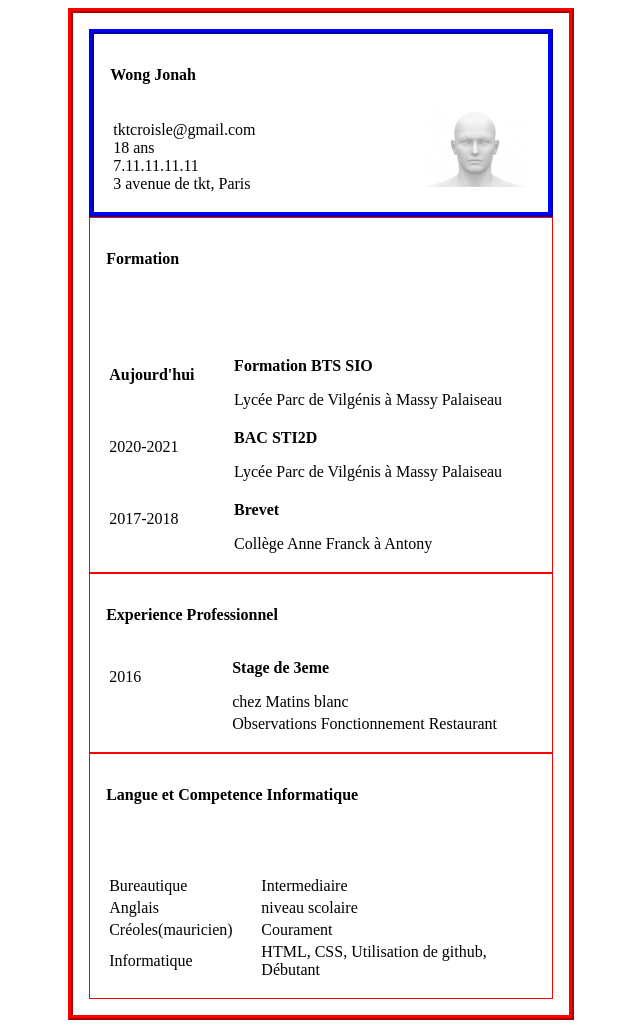
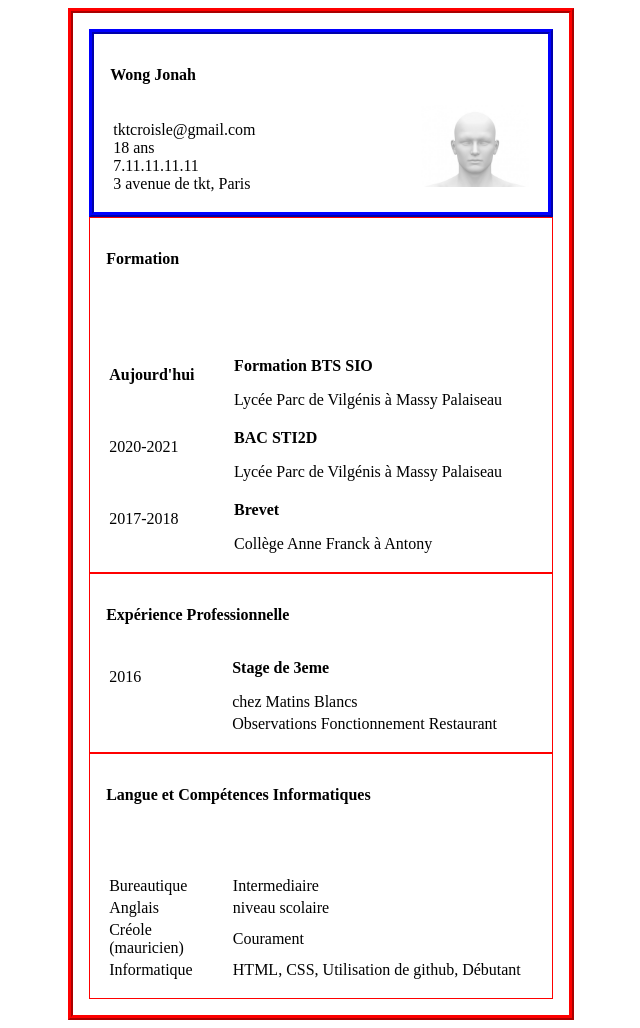
Before and after one commit to Jonah92160/dossier-double-page, a plain HTML site: page CV.html in a window 1280 px wide. Shown: the whole page, without its empty margins (319-959 px from the left). Drawn offline with Linux system fonts and the light colour scheme.

Commit message:
Update CV.html

```diff
--- a/CV.html
+++ b/CV.html
@@ -36,10 +36,10 @@
 
 
 		<div class="b3">
-		<p class="a1">Experience Professionnel</p>
+		<p class="a1">Expérience Professionnelle</p>
 			<table border="0" width="100%">
 	<tr>
-		<td width="20%">2016</td> <td width="50%"><p class="a1">Stage de 3eme</p> chez Matins blanc</td>
+		<td width="20%">2016</td> <td width="50%"><p class="a1">Stage de 3eme</p> chez Matins Blancs</td>
 	</tr>
 	<tr>
 		<td width="20%"></td><td width="50%">Observations Fonctionnement Restaurant</td>
@@ -47,7 +47,7 @@
 		</table>
 		</div class="b3">
 		<div class="b3">
-			<p class="a1">Langue et Competence Informatique</p>
+			<p class="a1">Langue et Compétences Informatiques</p>
 		<table border="0" width="100%">
 <br>
 	<tr>
@@ -59,7 +59,7 @@
 	</tr>
 <br>
 	<tr>
-		<td width="10%">Créoles(mauricien)</td> <td width="50%">Courament</td>
+		<td width="10%">Créole (mauricien)</td> <td width="50%">Courament</td>
 	</tr>
 	<tr>
 		<td width="10%">Informatique</td> <td width="50%">HTML, CSS, Utilisation de github, Débutant</td>
```
